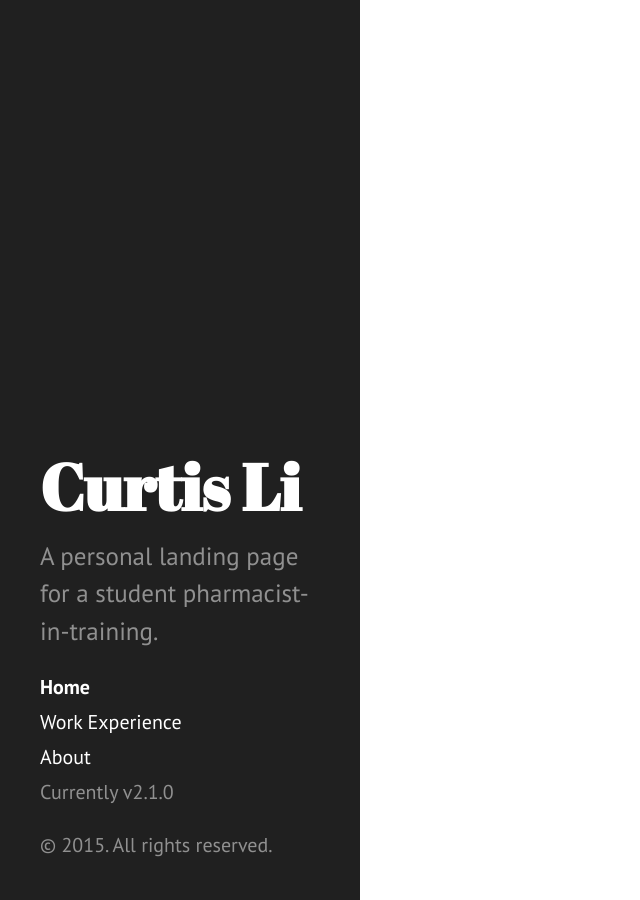
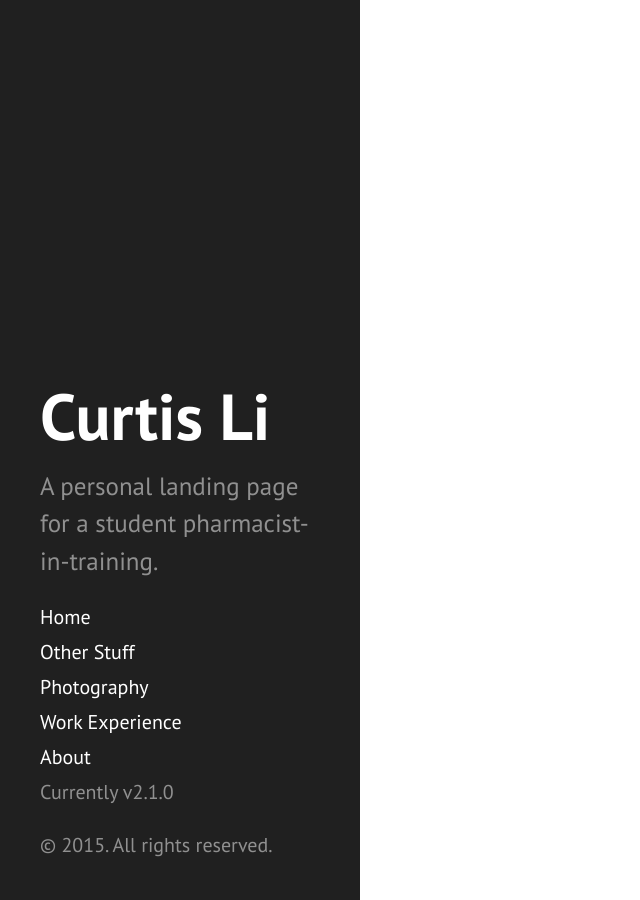
Before and after one commit to curtis-li/curtis-li.github.io, a Jekyll site: the page built from index.html, in a window 1280 px wide. Shown: the whole page, without its empty margins (0-640 px from the left). Built offline with Jekyll 4.4.1, drawn with Linux system fonts in a browser that asks for light colours; Markdown is read by kramdown in place of the engine named in the settings.

Commit message:
fonty python

```diff
--- /dev/null
+++ b/Other Stuff.md
@@ -0,0 +1,7 @@
+---
+layout: page
+title: Other Stuff
+
+---
+
+alpha
--- a/public/css/hyde.css
+++ b/public/css/hyde.css
@@ -79,7 +79,7 @@ html {
 .sidebar-about h1 {
   color: #fff;
   margin-top: 0;
-  font-family: "Abril Fatface", serif;
+  font-family: "PT Sans", Helvetica, Arial, sans-serif;
   font-size: 3.25rem;
 }
 
@@ -95,9 +95,11 @@ a.sidebar-nav-item:hover,
 a.sidebar-nav-item:focus {
   text-decoration: underline;
 }
+/*
 .sidebar-nav-item.active {
   font-weight: bold;
 }
+*/
 
 /* Sticky sidebar
  *
```
Also changed, not shown: Photography.md (added, +7 -0 lines).
